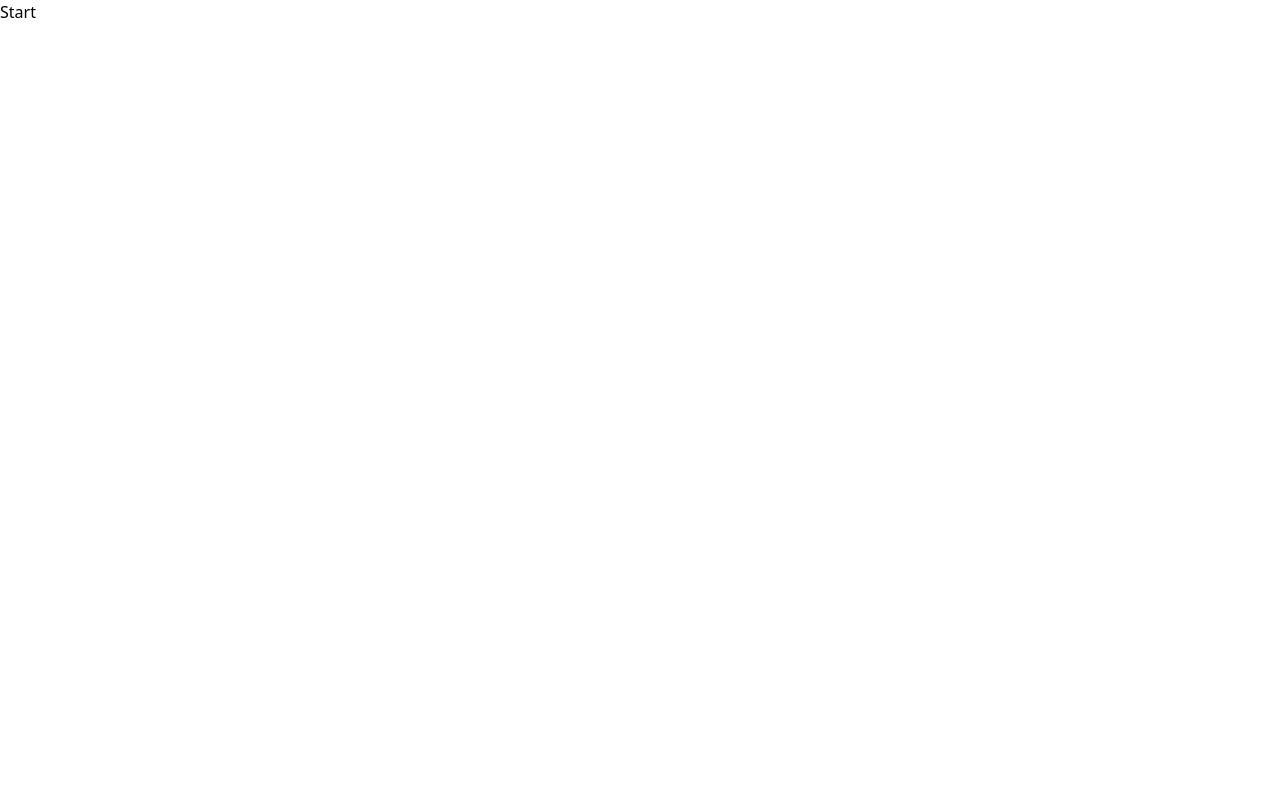
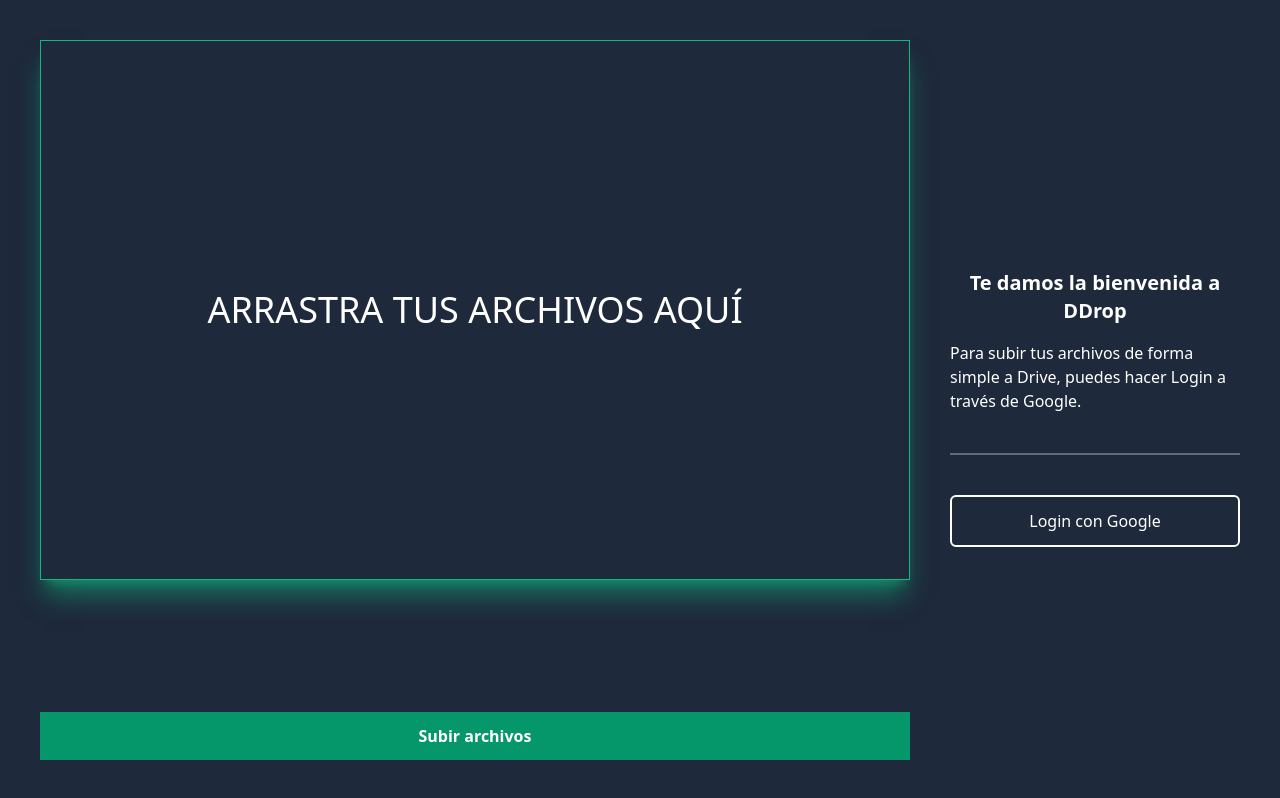
Before and after one commit to alesdevux/dropzone-hackathon, a React (Create React App) app: page / in a window 1280 px wide. Built offline with nearby package versions, Linux system fonts and the light colour scheme.

Commit message:
Drag and Drop maquetation view

```diff
--- a/src/App.js
+++ b/src/App.js
@@ -1,8 +1,9 @@
+import DragAndDrop from "./views/DragAndDrop";
 
 function App() {
   return (
     <>
-      <p>Start</p>
+      <DragAndDrop />
     </>
   );
 }
--- /dev/null
+++ b/src/views/DragAndDrop.jsx
@@ -0,0 +1,27 @@
+
+const DragAndDrop = () => {
+  return (
+    <section className="flex min-h-screen gap-10 p-10 text-white bg-slate-800">
+      <div className="flex flex-col justify-between w-3/4">
+        <div className="flex items-center border shadow-xl border-emerald-500 h-3/4 place-content-center shadow-emerald-500/50 cursor-grabbing">
+          <p className="text-4xl uppercase">Arrastra tus archivos aquí</p>
+        </div>
+
+        <button className="p-3 font-bold bg-emerald-600 hover:bg-emerald-500">
+          Subir archivos
+        </button>
+      </div>
+      <div className="flex flex-col justify-center w-1/4 gap-10">
+        <div className="pb-10 border-b-2 border-b-white/30">
+          <h3 className="py-4 text-xl font-semibold text-center">Te damos la bienvenida a DDrop</h3>
+          <p className="max-w-[75ch]">Para subir tus archivos de forma simple a Drive, puedes hacer Login a través de Google.</p>
+        </div>
+        <button className="p-3 border-2 border-white rounded-md hover:bg-white/10">
+          Login con Google
+        </button>
+      </div>
+    </section>
+  )
+}
+
+export default DragAndDrop
```
